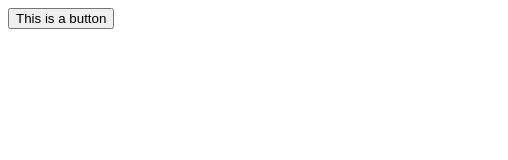
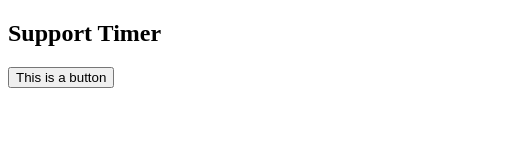
Before and after one commit to AntonioXIII/Hubspot-Support-Timer-Extension, a browser extension: page popup.html in a window 400 px wide. Shown: the whole page, 508 px wide, since content can reach past the window. Drawn offline with Linux system fonts and the light colour scheme.

Commit message:
Added Popup Header and Stylesheet
The popup UI has now been started, beginning with the header that only
contains a title (the test button is still left there).

```diff
--- /dev/null
+++ b/css/style.css
@@ -0,0 +1,4 @@
+#app-wrapper {
+  width: 500px;
+  height: auto;
+}
--- a/popup.html
+++ b/popup.html
@@ -2,10 +2,16 @@
 <html>
   <head>
     <meta charset="utf-8" />
+    <link rel="stylesheet" href="css/style.css" type="text/css" />
     <script src="js/thirdparty/jquery-1.12.4.min.js" type="text/javascript"></script>
     <script src="js/extension/main.js" type="text/javascript"></script>
   </head>
   <body>
-    <button random="asdasd" id="changeColor">This is a button</button>
+    <main id="app-wrapper">
+      <section id="app-header">
+        <h1>Support Timer</h1>
+        <button random="asdasd" id="changeColor">This is a button</button>
+      </section>
+    </main>
   </body>
 </html>
```
